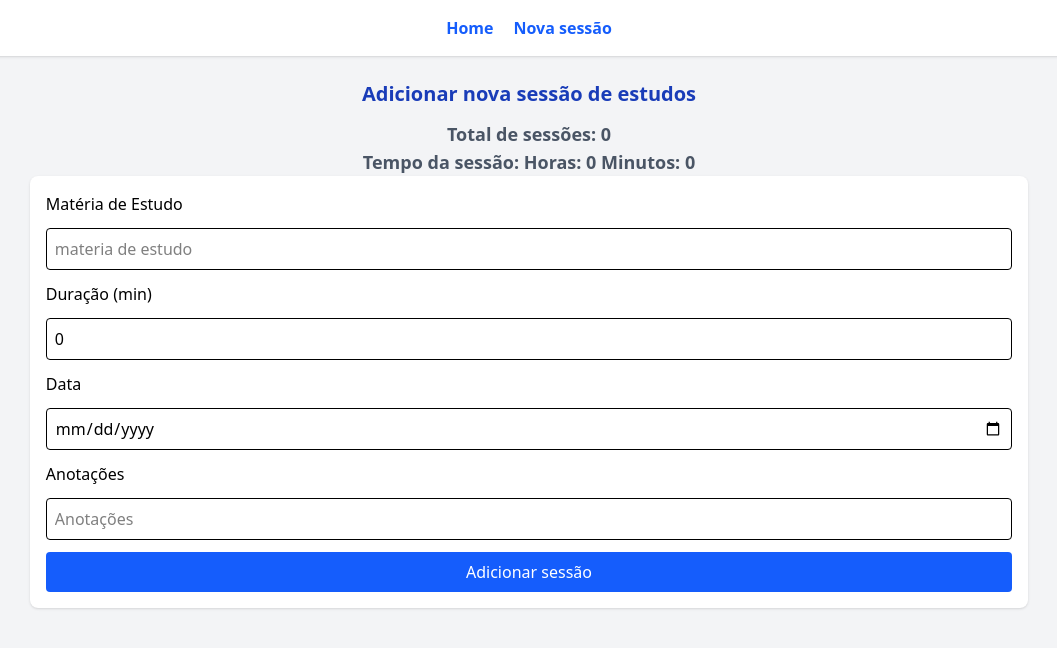
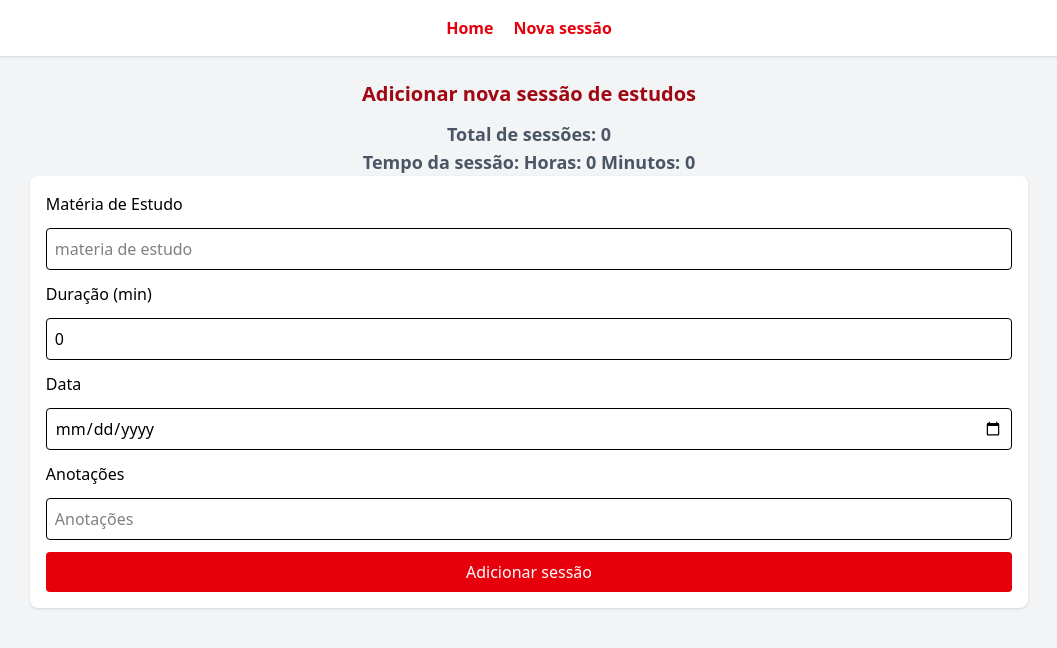
Before and after one commit to dnl-alm/cp5-front-end, a React app: page /add in a window 1280 px wide. Shown: the top 648 px of the page, without its empty margins (111-1168 px from the left). Built offline with nearby package versions, Linux system fonts and the light colour scheme; the HTML template or start-up script is replaced by a standard one.

Commit message:
style: mais estilizacoes

```diff
--- a/src/components/fallback.tsx
+++ b/src/components/fallback.tsx
@@ -9,7 +9,7 @@ export function Fallback({error , resetErrorBoundary}: FallbackProps){
 
            <p className="mb-4 text-red-600">{error.message}</p>
 
-           <button onClick={resetErrorBoundary} className="px-4 py-2 bg-blue-600 text-white rounded-lg">Tentar Novamente</button>
+           <button onClick={resetErrorBoundary} className="px-4 py-2 bg-red-600 text-white rounded-lg">Tentar Novamente</button>
 
         </div>
     )
--- a/src/components/layout.tsx
+++ b/src/components/layout.tsx
@@ -5,10 +5,10 @@ export function Layout() {
     <div className="min-h-screen bg-gray-100">
       <nav className="bg-white mb-6 shadow">
         <div className="flex justify-center items-center p-4 gap-5">
-          <Link to="/" className="text-blue-600 hover:underline font-bold">
+          <Link to="/" className="text-red-600 hover:underline font-bold">
             Home
           </Link>
-          <Link to="/add" className="text-blue-600 hover:underline font-bold">
+          <Link to="/add" className="text-red-600 hover:underline font-bold">
             Nova sessão
           </Link>
         </div>
--- a/src/components/session-card.tsx
+++ b/src/components/session-card.tsx
@@ -8,7 +8,7 @@ interface SessionCardProps {
 export function SessionCard({ session }: SessionCardProps) {
   return (
     <div className="bg-white shadow rounded-lg p-4 w-3/5">
-      <h2 className="text-lg font-bold text-blue-600">{session.subject}</h2>
+      <h2 className="text-lg font-bold text-red-600">{session.subject}</h2>
       <p className="text-gray-600">Duração: {session.minutes} min</p>
       <p className="text-gray-600">Anotações: {session.notes}/</p>
       <p className="text-gray-600">Data: {session.date}</p>
--- a/src/components/session-form.tsx
+++ b/src/components/session-form.tsx
@@ -77,7 +77,7 @@ export function SessionForm( {onAdd}: SessionFormProps ) {
 
             <button
             type="submit"
-            className="bg-blue-600 text-white px-4 py-2 rounded hover:bg-blue-700"
+            className="bg-red-600 text-white px-4 py-2 rounded hover:bg-red-700"
             >
             Adicionar sessão
             </button>
--- a/src/components/session-resume.tsx
+++ b/src/components/session-resume.tsx
@@ -18,7 +18,7 @@ export function StudyResume( {session}: SessionResumeProps ) {
                     <Link
                     to={`/session/${session.id}`}
                     state={{ session }}
-                    className="text-blue-600 font-bold hover:underline rounded border border-blue-600 p-2"
+                    className="text-red-600 font-bold hover:underline rounded border border-blue-600 p-2"
                     >
                     Detalhes
                     </Link>
--- a/src/pages/add-session.tsx
+++ b/src/pages/add-session.tsx
@@ -26,7 +26,7 @@ export function AddSession( {sessions , onAdd}: AddSessionProps ) {
 
     return (
         <>
-            <h2 className="font-bold text-blue-800 text-xl mb-3">
+            <h2 className="font-bold text-red-800 text-xl mb-3">
             Adicionar nova sessão de estudos
             </h2>
 
--- a/src/pages/not-found.tsx
+++ b/src/pages/not-found.tsx
@@ -11,7 +11,7 @@ export function NotFound(){
         <p className="text-gray-600 mb-6">O que você está procurando não foi encontrado</p>
 
         <Link
-          className="bg-blue-600 text-white p-2 rounded hover:underline"
+          className="bg-red-600 text-white p-2 rounded hover:underline"
           to="/"
         >
           Voltar para a Home
```
